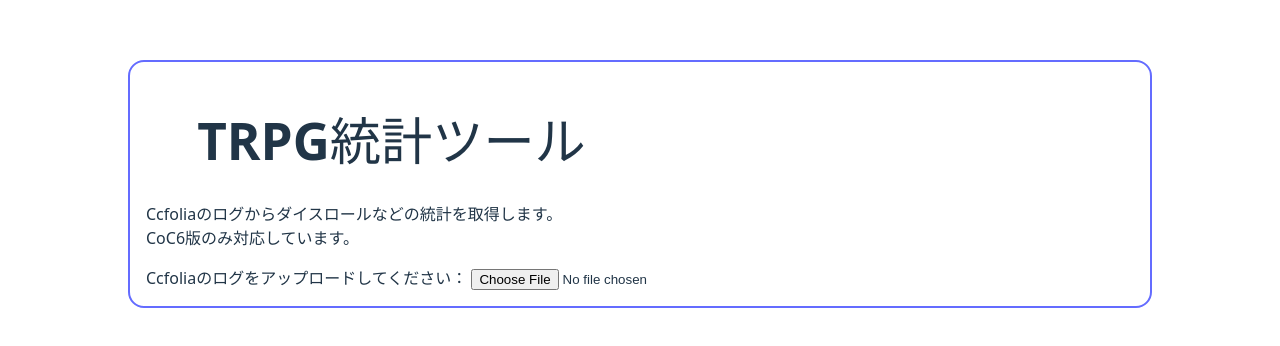
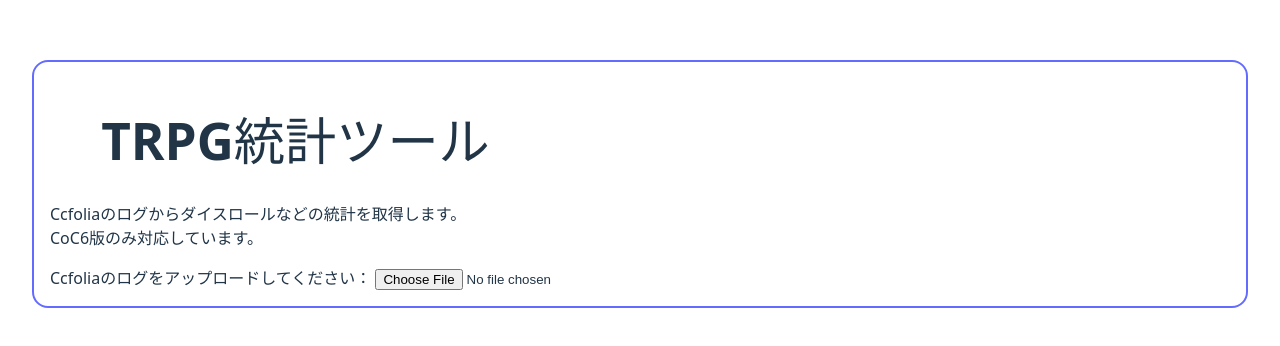
Before and after one commit to tukasa0001/DiceStats, a React (Vite) app: page / in a window 1280 px wide. Shown: the part 200-546 px from the top of the page. Built offline with nearby package versions, Linux system fonts and the light colour scheme.

Commit message:
スタイルを変更

```diff
--- a/src/App.css
+++ b/src/App.css
@@ -1,6 +1,5 @@
 #root {
-    min-width: 80%;
-    margin: 0 auto;
+    width: 100%;
     padding: 2rem;
 
     h1 {
```
